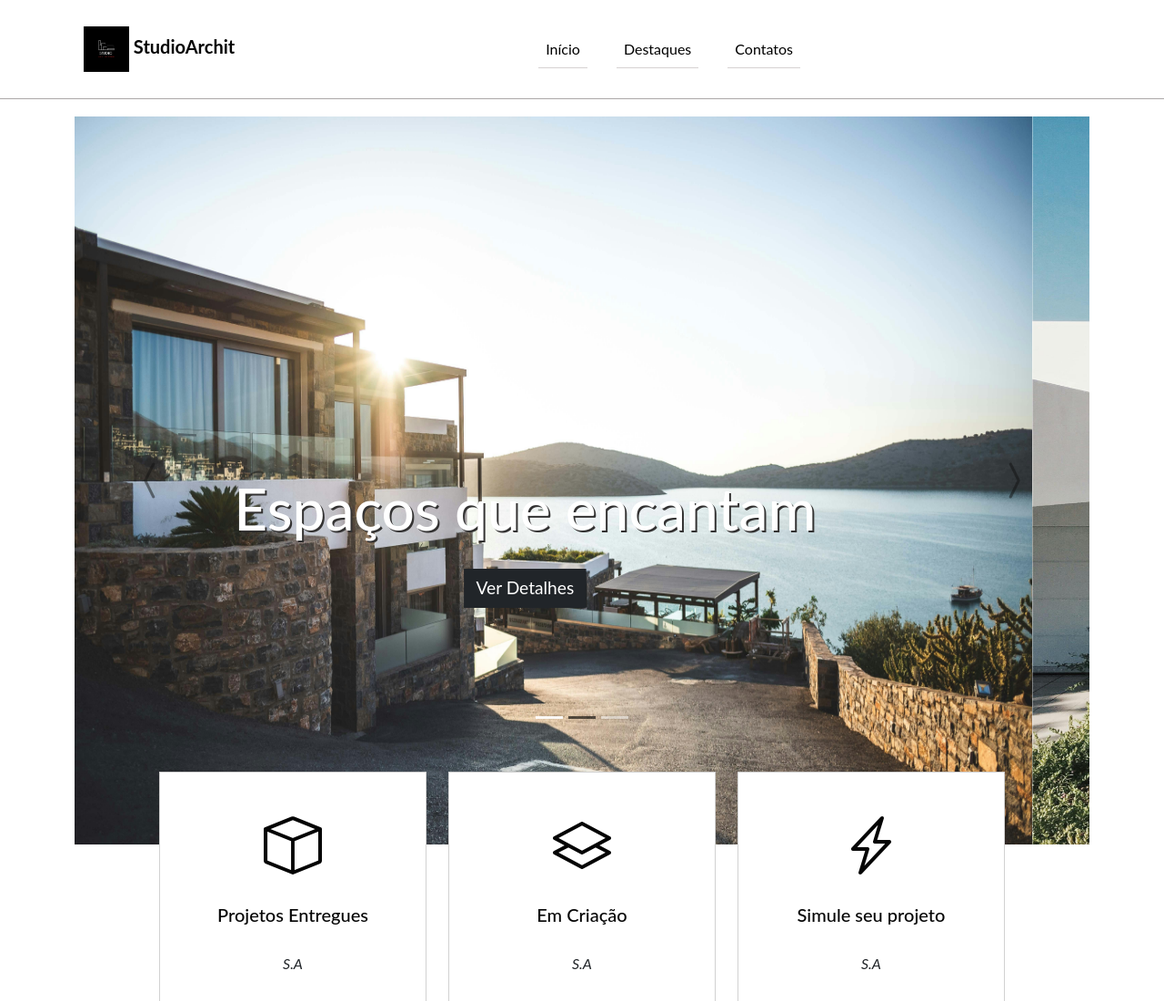
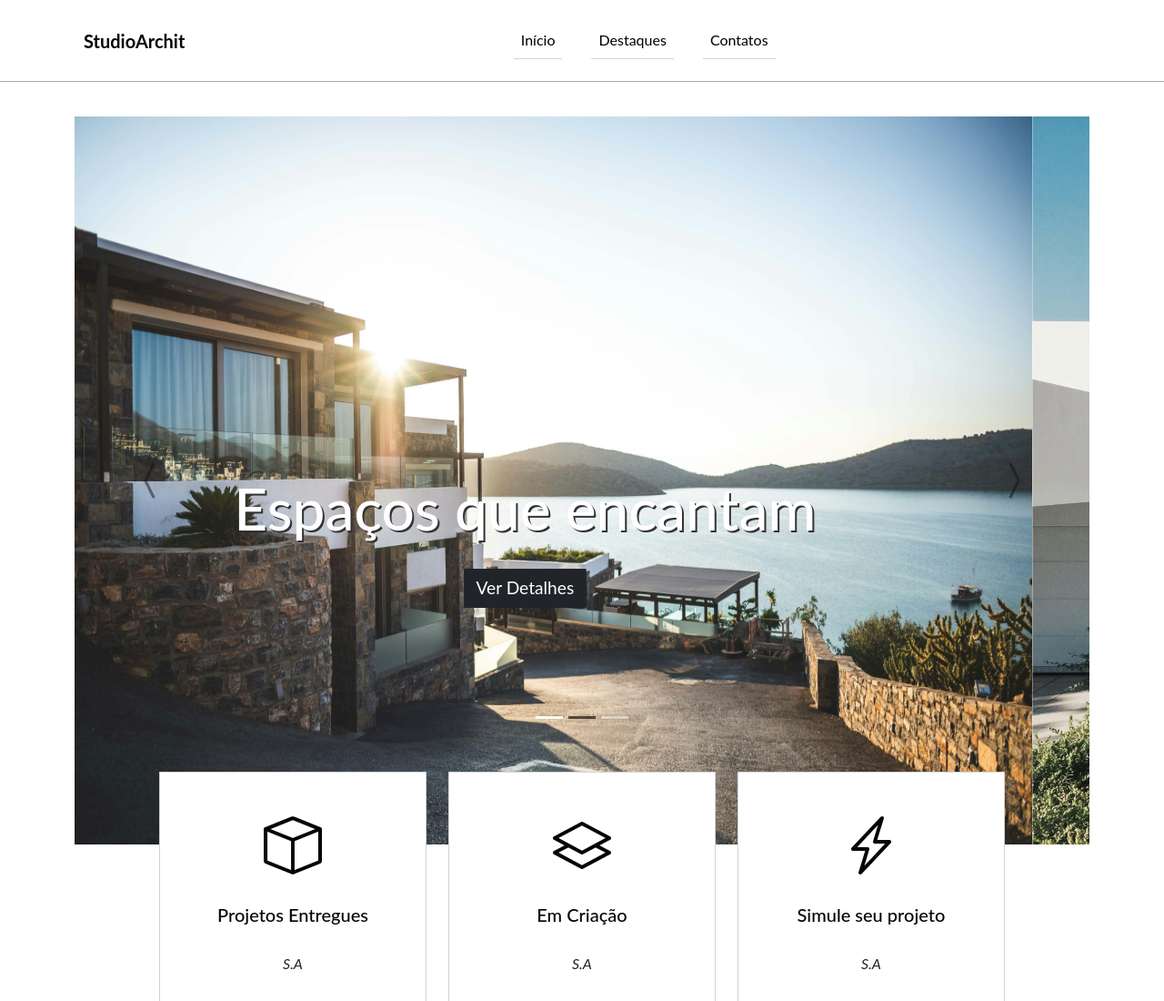
Before and after one commit to LucasxCesar/StudioArchitecture, a plain HTML site: page index.html in a window 1280 px wide. Shown: the top 1100 px of the page at 91% size. Drawn offline with nearby package versions, Linux system fonts and the light colour scheme; a web font is replaced by a local one.

Commit message:
um commit

```diff
--- a/index.html
+++ b/index.html
@@ -35,7 +35,7 @@
     <div class="container py-3">
       <a href="#" class="navbar-brand primary-color">
 
-        <span><img src="/img/studio.png" > StudioArchit</span>
+        <span> StudioArchit</span>
       </a>
       <button   class="navbar-toggler" type="button" data-bs-toggle="collapse" data-bs-target="#navbar-items"
         aria-controls="navbar-items" aria-expanded="false" aria-label="Toggle navigation">
```
